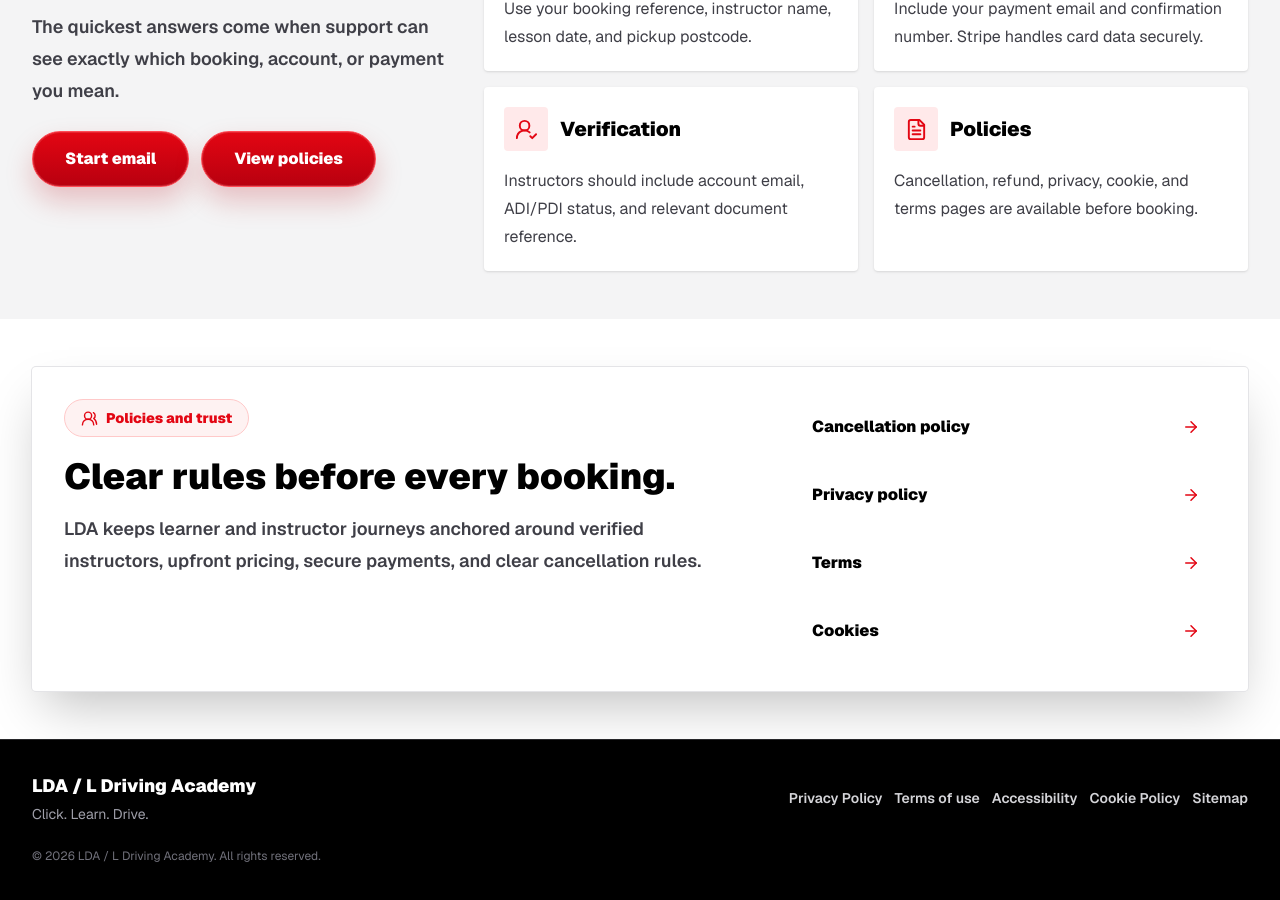
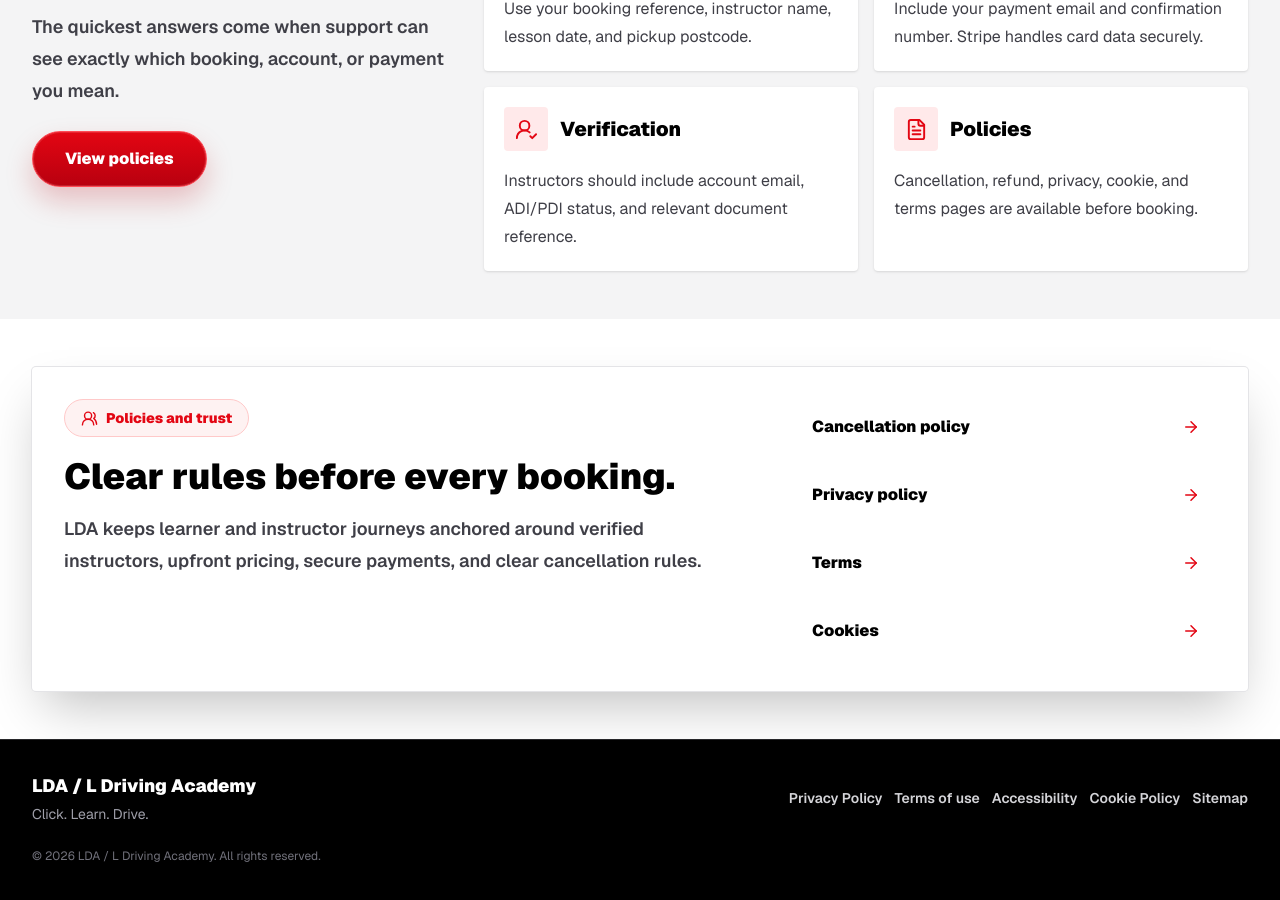
Before and after one commit to LDrivingAcademy/LDA, a Next.js app: page /contact in a window 1280 px wide. Shown: the part 1289-2189 px from the top of the page. Built offline with nearby package versions, Linux system fonts and the light colour scheme.

Commit message:
Remove duplicate help email CTA

```diff
--- a/src/app/contact/page.tsx
+++ b/src/app/contact/page.tsx
@@ -132,9 +132,6 @@ export default function ContactPage() {
                 The quickest answers come when support can see exactly which booking, account, or payment you mean.
               </p>
               <div className="mt-6 flex flex-wrap gap-3">
-                <a href="mailto:info@ldrivingacademy.co.uk?subject=LDA%20support%20request" className="lda-pill">
-                  Start email
-                </a>
                 <Link href="/cancellation-policy" className="lda-pill">
                   View policies
                 </Link>
```
